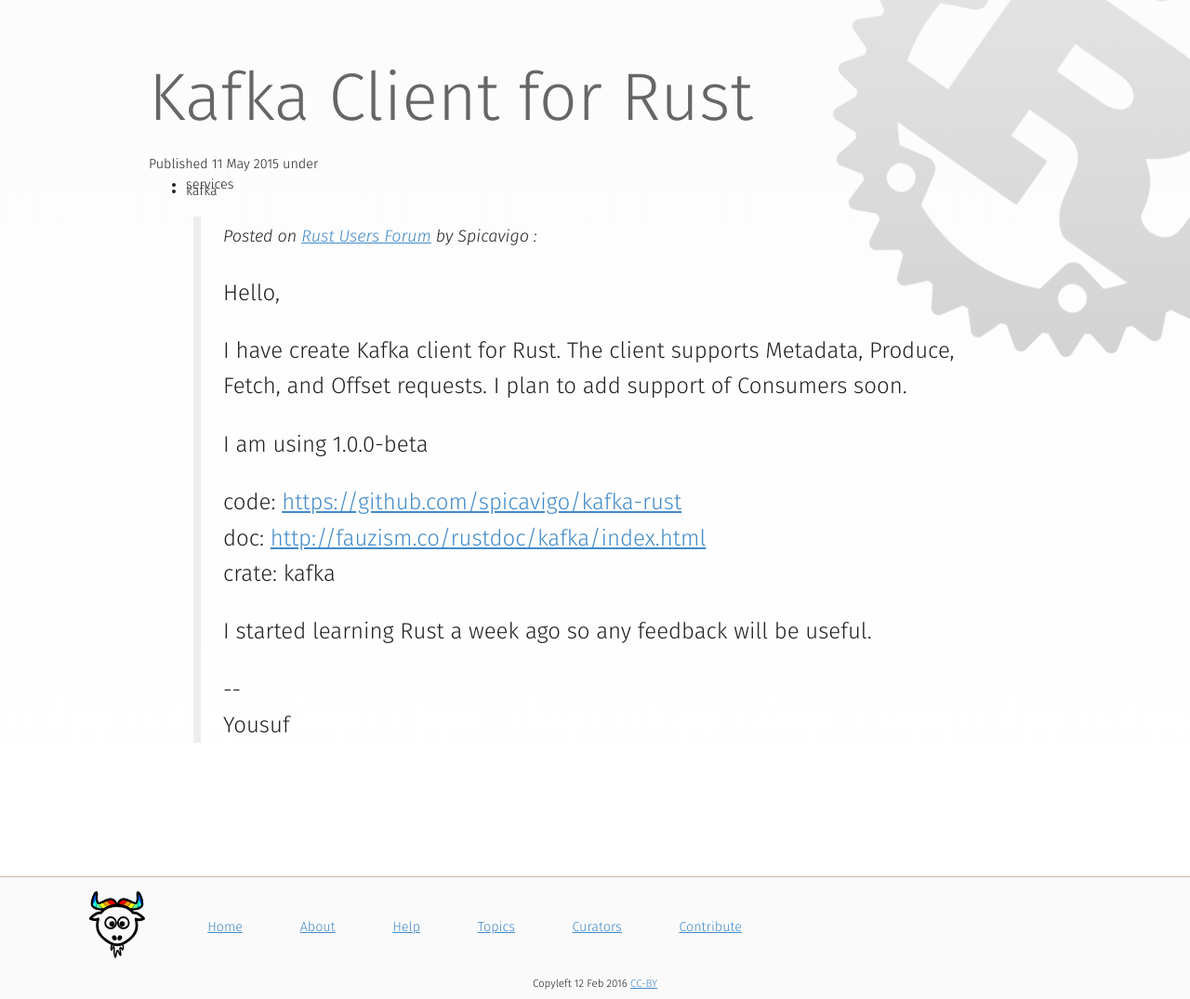
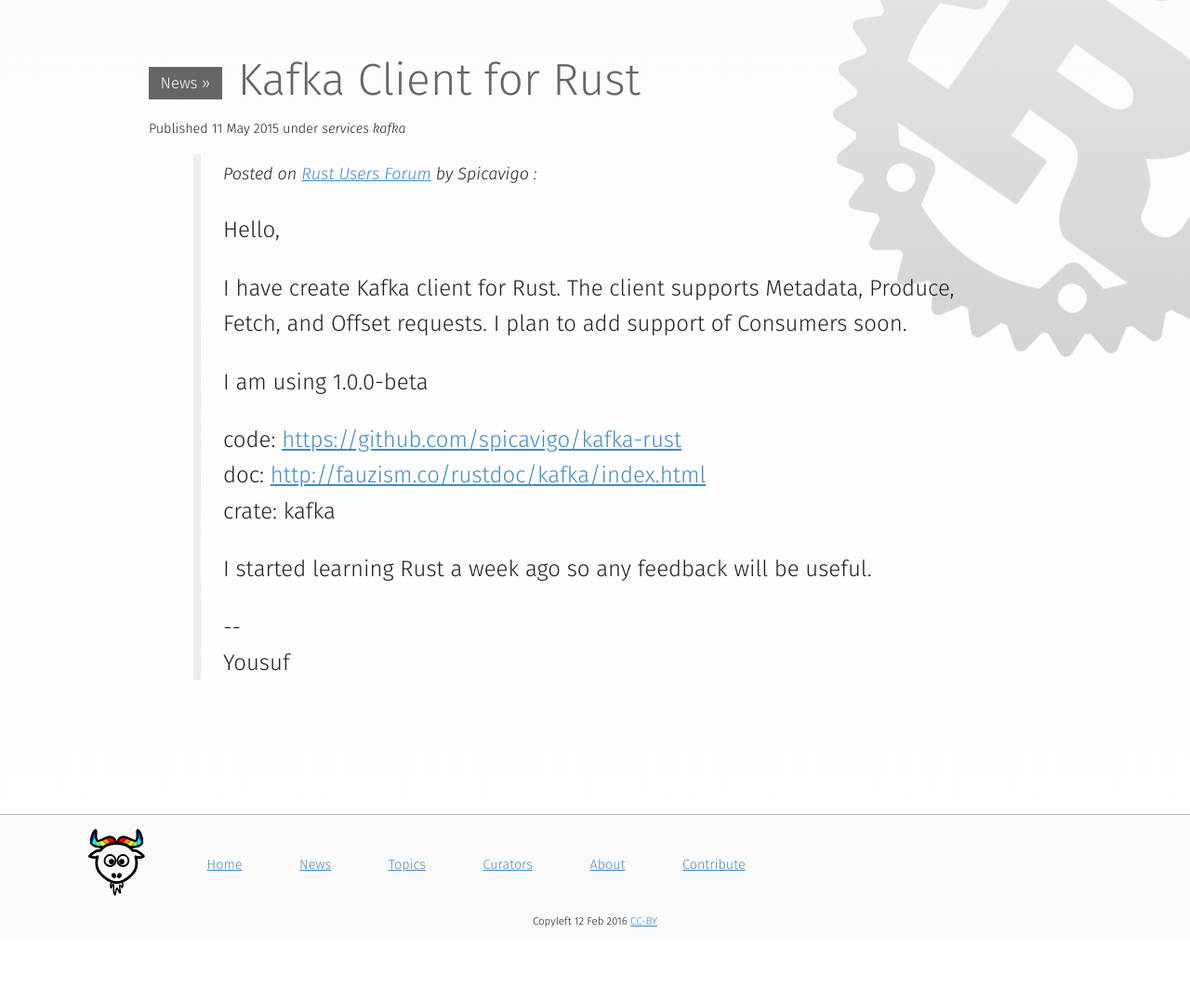
Before and after one commit to chris-morgan/arewewebyet, a Jekyll site: the page built from _posts/2015-05-11-kafka-client-for-rust.html, in a window 1280 px wide. Shown: the whole page at 93% size. Built offline with Jekyll 4.4.1, drawn with Linux system fonts in a browser that asks for light colours; nearby versions of some CDN libraries; after the commit the page ends 1008 px from its top, so only the background shows below that.

Commit message:
integrate news and make it look pretty

```diff
--- a/_layouts/frame.html
+++ b/_layouts/frame.html
@@ -29,16 +29,16 @@
               <a href="/">Home</a>
             </li>
             <li>
-              <a href="/about/">About</a>
-            </li>
-            <li>
-              <a href="/help/">Help</a>
+              <a href="/news/">News</a>
             </li>
             <li>
               <a href="/topics/">Topics</a>
             </li>
             <li>
               <a href="/curators/">Curators</a>
+            </li>
+            <li>
+              <a href="/about/">About</a>
             </li>
             <li>
               <a href="https://github.com/bashyHQ/arewewebyet/#contributing">Contribute</a>
--- a/assets/styles.css
+++ b/assets/styles.css
@@ -421,6 +421,33 @@ detail {
   margin-right: 0.51em;
 }
 
+.news h1 {
+  font-size: 2em;
+}
+
+.news h1::before {
+    content: " News » ";
+    display: inline-block;
+    font-size: 0.35em;
+    color: white;
+    background: #666;
+    padding: 0.25em 0.75em;
+    margin-right: 1em;
+    vertical-align: middle;
+}
+
+.news .meta ul {
+  list-style: none;
+  margin: 0;
+  padding: 0;
+  display: inline;
+}
+
+.news .meta ul li {
+  display: inline-block;
+  font-style: italic;
+}
+
 
 @media screen and (max-width: 65em) {
 	:root::before { opacity: 0.65; }
```
Also changed, not shown: index.md (+8 -0 lines).
